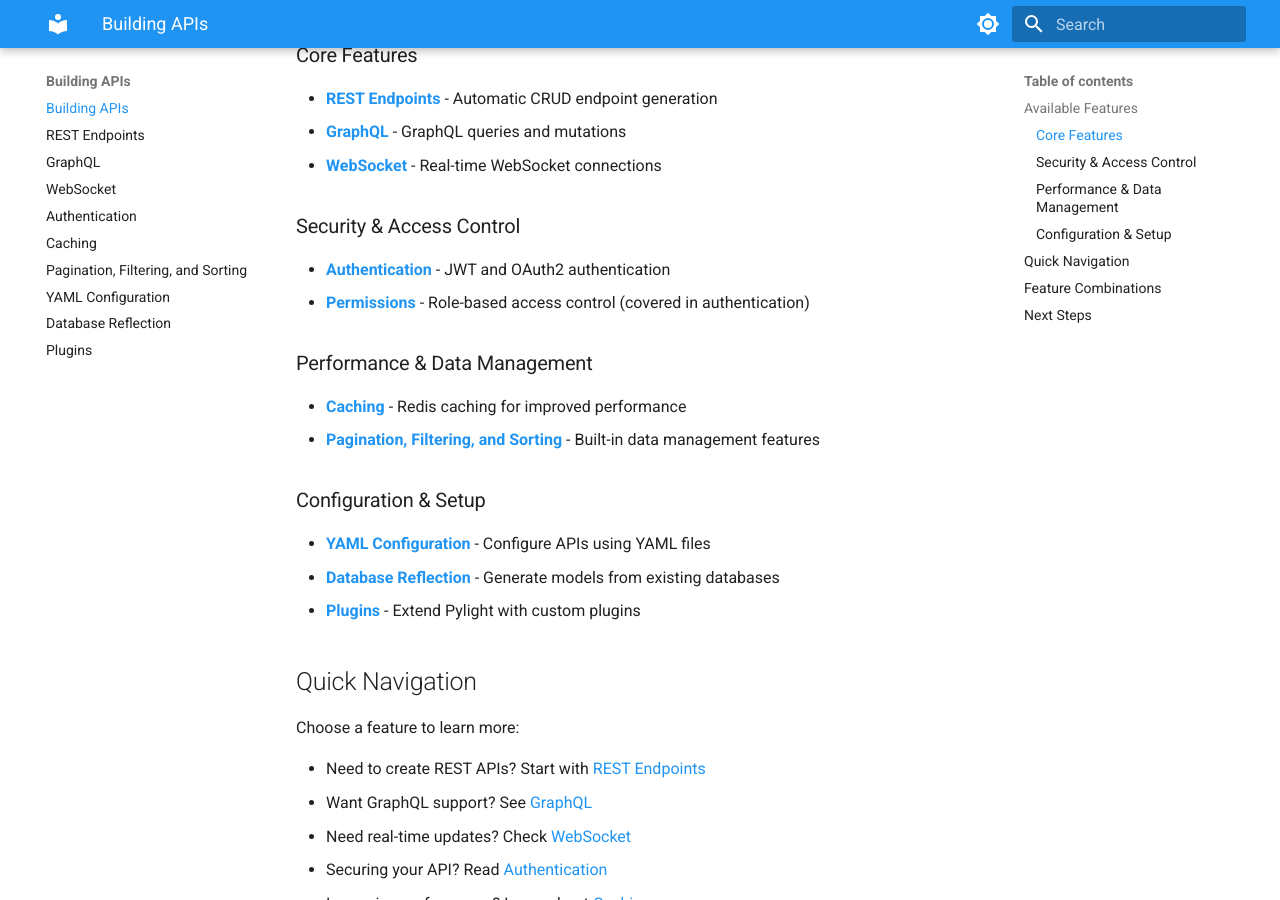
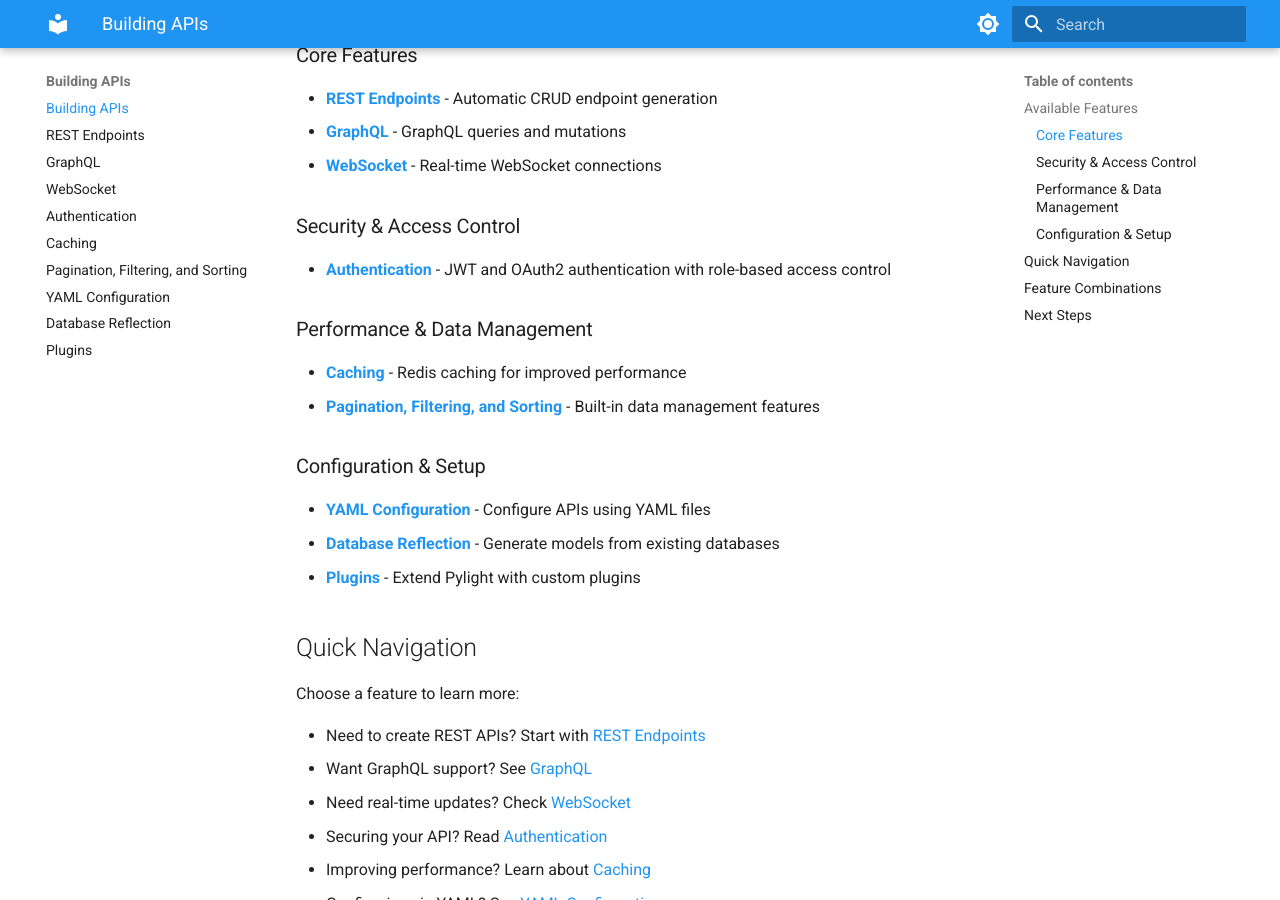
Before and after one commit to iklobato/pylight, an MkDocs documentation site: the page built from docs/building-apis/index.md, in a window 1280 px wide and 900 px high, scrolled down 330 px. Built offline with MkDocs 1.6.1 and Material for MkDocs 9.7.7, drawn with Linux system fonts in a browser that asks for light colours.

Commit message:
fix: add permissions to GitHub Actions workflow and fix documentation issues
- Add 'contents: write' permission to deploy job for GitHub Pages deployment
- Add websocket-classes.md to mkdocs.yml navigation
- Remove broken permissions.md link from building-apis/index.md
- Update authentication description to mention role-based access control

This fixes the 403 permission denied error when deploying to gh-pages branch
and resolves documentation warnings about missing nav entries and broken links.

```diff
--- a/docs/building-apis/index.md
+++ b/docs/building-apis/index.md
@@ -12,8 +12,7 @@
 
 ### Security & Access Control
 
-- **[Authentication](authentication.md)** - JWT and OAuth2 authentication
-- **[Permissions](permissions.md)** - Role-based access control (covered in authentication)
+- **[Authentication](authentication.md)** - JWT and OAuth2 authentication with role-based access control
 
 ### Performance & Data Management
 
--- a/mkdocs.yml
+++ b/mkdocs.yml
@@ -68,6 +68,7 @@
     - api-reference/rest-endpoint.md
     - api-reference/authentication-classes.md
     - api-reference/caching-classes.md
+    - api-reference/websocket-classes.md
     - api-reference/configuration-options.md
   - Use Cases:
     - use-cases/index.md
```
Also changed, not shown: 1 other file.
